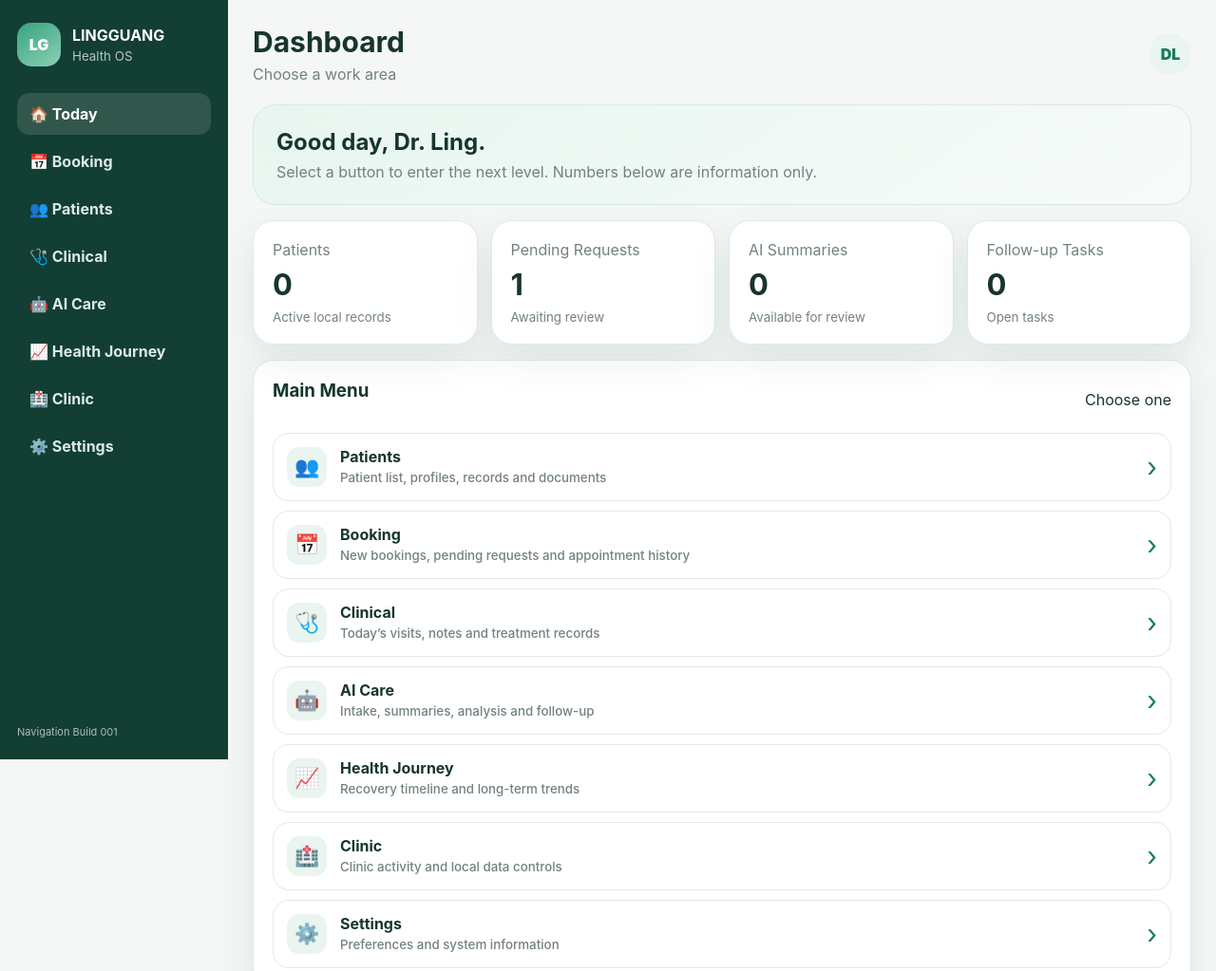
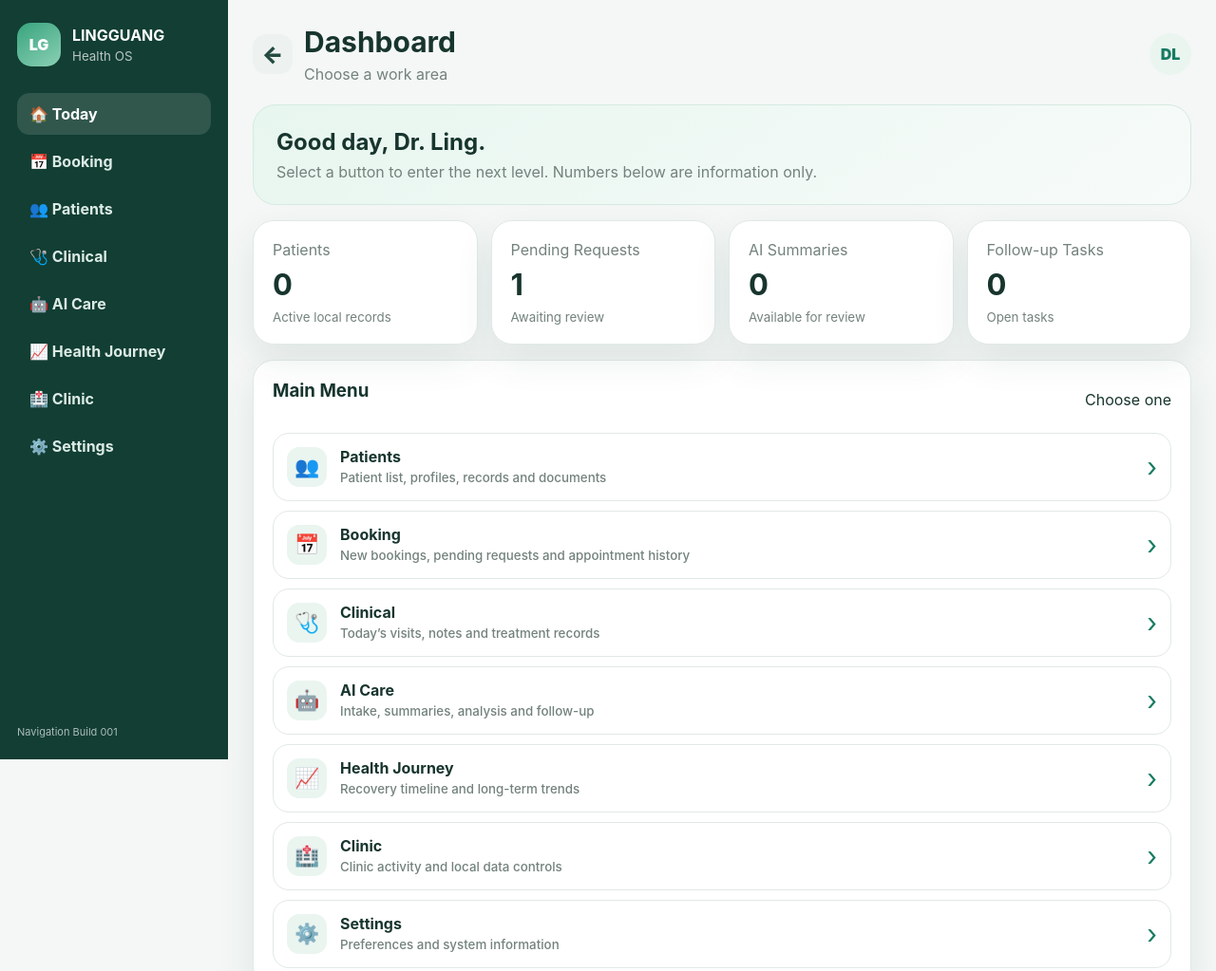
Before and after one commit to nevergiveup980-ux/lingguang, a plain HTML site: page index.html in a window 1280 px wide. Shown: the top 1023 px of the page at 95% size. Drawn offline with Linux system fonts and the light colour scheme.

Commit message:
Add files via upload

```diff
--- a/app.js
+++ b/app.js
@@ -193,7 +193,7 @@ function menuCard(icon,title,text,route,extra=''){
   </button>`;
 }
 function backBar(parent,label='Back'){
-  return `<div class="back-bar"><button class="button secondary" data-route="${parent}">← ${label}</button></div>`;
+  return `<div class="back-bar"><button type="button" class="button secondary back-button" onclick="LINGGUANG_NAV.goBack('${parent.replace(/'/g,"\\'")}')">← ${label}</button></div>`;
 }
 function selectedPatient(){
   const id=routeParams.get('patient');
@@ -492,7 +492,10 @@ function createAppShell() {
       </aside>
       <main class="workspace">
         <header class="workspace-header">
-          <div><h1 id="page-title"></h1><p id="page-subtitle"></p></div>
+          <div class="header-title-row">
+            <button type="button" id="global-back-button" class="global-back-button" aria-label="Back">←</button>
+            <div><h1 id="page-title"></h1><p id="page-subtitle"></p></div>
+          </div>
           <div class="avatar">DL</div>
         </header>
         <section id="page-root" aria-live="polite"></section>
@@ -553,6 +556,64 @@ function currentRouteInfo(){
 }
 function currentRoute(){return currentRouteInfo().route;}
 
+
+function fallbackParentRoute(route,params){
+  const patient=params.get('patient');
+  const patientDetail=patient?`patient-detail?patient=${encodeURIComponent(patient)}`:'patient-list';
+  const map={
+    today:null,
+    patients:'today',
+    'patient-new':'patients',
+    'patient-list':'patients',
+    'patient-archived':'patients',
+    'patient-detail':'patient-list',
+    'patient-basic':patientDetail,
+    'patient-bookings':patientDetail,
+    'patient-clinical':patientDetail,
+    'patient-ai':patientDetail,
+    'patient-journey':patientDetail,
+    'patient-remote':patientDetail,
+    'patient-documents':patientDetail,
+    'document-placeholder':patientDetail,
+    booking:'today',
+    'booking-new':'booking',
+    'booking-pending':'booking',
+    'booking-confirmed':'booking',
+    'booking-history':'booking',
+    clinical:'today',
+    'clinical-new':'clinical',
+    'clinical-notes':'clinical',
+    'clinical-today':'clinical',
+    'ai-care':'today',
+    'ai-intake':'ai-care',
+    intake:'ai-intake',
+    'ai-conversation':'ai-intake',
+    'clinical-summary':'ai-care',
+    'health-analysis':'ai-care',
+    'remote-care':'ai-care',
+    'follow-up':'ai-care',
+    'risk-review':'ai-care',
+    'health-journey':'today',
+    clinic:'today',
+    settings:'today',
+    'settings-language':'settings',
+    'settings-privacy':'settings',
+    'settings-about':'settings'
+  };
+  return map[route]??'today';
+}
+
+window.LINGGUANG_NAV={
+  go(route){
+    if(!route)return;
+    location.hash=`#/${route}`;
+  },
+  goBack(fallback='today'){
+    // Use the explicit parent route so mobile Safari and GitHub Pages behave consistently.
+    location.hash=`#/${fallback||'today'}`;
+  }
+};
+
 async function render(){
   const info=currentRouteInfo();
   routeParams=info.params;
@@ -563,6 +624,12 @@ async function render(){
   document.querySelector('#page-subtitle').textContent=result.subtitle;
   document.querySelector('#page-root').innerHTML=result.html;
   document.querySelectorAll('[data-route]').forEach(btn=>btn.classList.toggle('active',btn.dataset.route.split('?')[0]===route));
+  const globalBack=document.querySelector('#global-back-button');
+  const parent=fallbackParentRoute(route,info.params);
+  if(globalBack){
+    globalBack.hidden=!parent;
+    globalBack.onclick=()=>LINGGUANG_NAV.goBack(parent||'today');
+  }
   result.mount?.();
   window.scrollTo({top:0,behavior:'instant'});
 }
@@ -571,7 +638,10 @@ const router={
   start(){
     document.addEventListener('click',event=>{
       const trigger=event.target.closest('[data-route]');
-      if(trigger)location.hash=`#/${trigger.dataset.route}`;
+      if(trigger){
+        event.preventDefault();
+        LINGGUANG_NAV.go(trigger.dataset.route);
+      }
     });
     addEventListener('hashchange',render);
     render();
--- a/index.html
+++ b/index.html
@@ -6,10 +6,10 @@
   <meta name="theme-color" content="#123e33">
   <meta name="description" content="LINGGUANG Health OS clinic workflow platform">
   <title>LINGGUANG Health OS</title>
-  <link rel="stylesheet" href="styles.css?v=1.4.0-nav001">
+  <link rel="stylesheet" href="styles.css?v=1.4.1-backfix">
 </head>
 <body>
   <div id="app"></div>
-  <script src="app.js?v=1.4.0-nav001" defer></script>
+  <script src="app.js?v=1.4.1-backfix" defer></script>
 </body>
 </html>
```
Also changed, not shown: README.md, styles.css.
